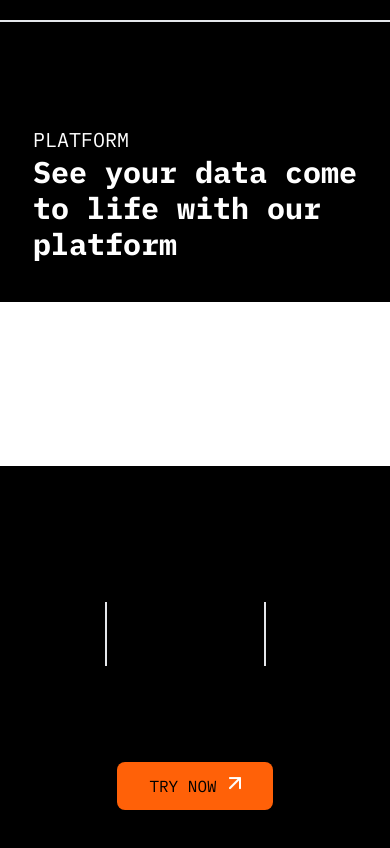
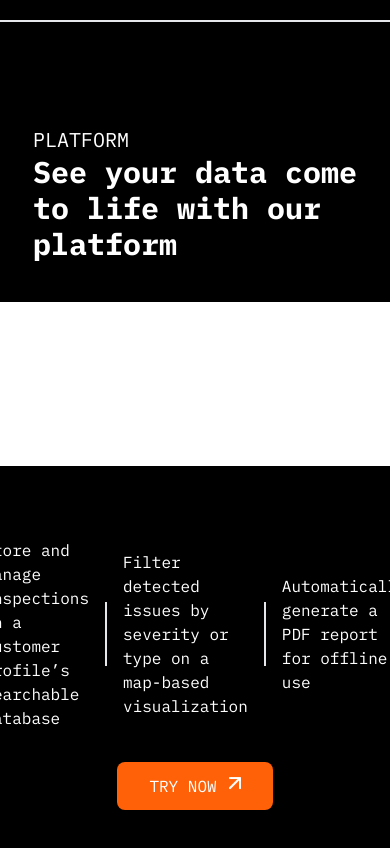
Before and after one commit to Generalsoi/detect-atlantic, a React (Vite) app: page / in a window 390 px wide. Shown: the part 2560-3408 px from the top of the page. Built offline with nearby package versions, Linux system fonts and the light colour scheme.

Commit message:
fix: minor updates

```diff
--- a/src/layouts/homepage/platformsection.tsx
+++ b/src/layouts/homepage/platformsection.tsx
@@ -5,14 +5,14 @@ import { motion } from "framer-motion";
 
 export const Platformsection: FC = () => {
   return (
-    <div className="md:px-20 text-left flex flex-col items-center justify-center ">
+    <div className="md:px-20 text-left flex flex-col items-center justify-center text-white ">
       <motion.div
         whileInView={{ y: 0, opacity: 1 }}
         initial={{ y: 100, opacity: 0 }}
         transition={{ type: "spring", stiffness: 20 }}
       >
-        <h3 className="uppercase text-xl text-white">Platform</h3>
-        <span className="text-white">
+        <h3 className="uppercase text-xl ">Platform</h3>
+        <span className="">
           <p className="md:text-6xl font-bold text-3xl">See your data come</p>
           <p className="md:text-6xl font-bold text-3xl">to life with our</p>
           <p className="md:text-6xl font-bold text-3xl">platform</p>
```
